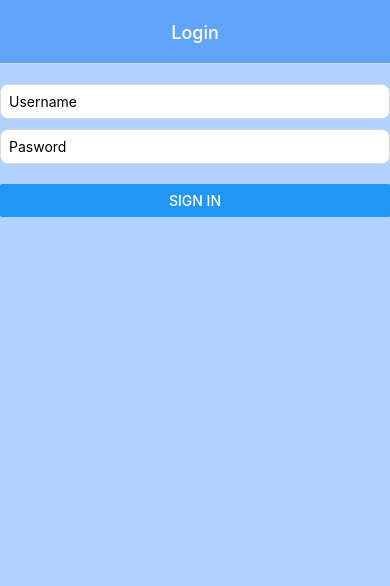
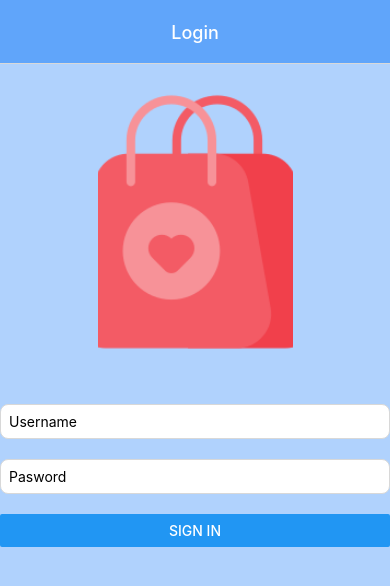
Before and after one commit to shd-mn/store, a React Native app: screen /LoginPage in a window 390 px wide. Shown: the top 586 px of the page. Built offline with nearby package versions, Linux system fonts and the light colour scheme.

Commit message:
refactor: Login page, added logo image

```diff
--- a/src/pages/Login/Login.style.ts
+++ b/src/pages/Login/Login.style.ts
@@ -1,4 +1,4 @@
-import {StyleSheet} from 'react-native';
+import {StyleSheet, Dimensions} from 'react-native';
 
 export default StyleSheet.create({
   container: {
@@ -7,8 +7,18 @@ export default StyleSheet.create({
     paddingTop: 20,
     backgroundColor: '#b0d2fd',
   },
+  imageBox: {
+    flex: 2,
+    alignItems: 'center',
+    marginBottom: 40,
+  },
+  image: {
+    flex: 1,
+    width: Dimensions.get('window').width / 2,
+  },
   inputContainer: {
-    gap: 10,
+    flex: 3,
+    gap: 20,
     marginBottom: 20,
   },
 
--- a/src/pages/Login/Login.tsx
+++ b/src/pages/Login/Login.tsx
@@ -1,5 +1,5 @@
 import React from 'react';
-import {SafeAreaView, View, Button} from 'react-native';
+import {SafeAreaView, View, Button, Image} from 'react-native';
 
 import styles from './Login.style';
 import Input from '../../components/Input';
@@ -9,11 +9,16 @@ function Login() {
   const handleSubmit = () => {};
   return (
     <SafeAreaView style={styles.container}>
+      <View style={styles.imageBox}>
+        <Image
+          style={styles.image}
+          source={require('../../assets/images/shopping-bag.png')}
+          alt="logo"
+        />
+      </View>
       <View style={styles.inputContainer}>
         <Input placeholder="Username" onType={onChange} />
         <Input placeholder="Pasword" onType={onChange} />
-      </View>
-      <View>
         <Button title="Sign In" onPress={handleSubmit} />
       </View>
     </SafeAreaView>
```
Also changed, not shown: src/assets/images/shopping-bag.png (added).
